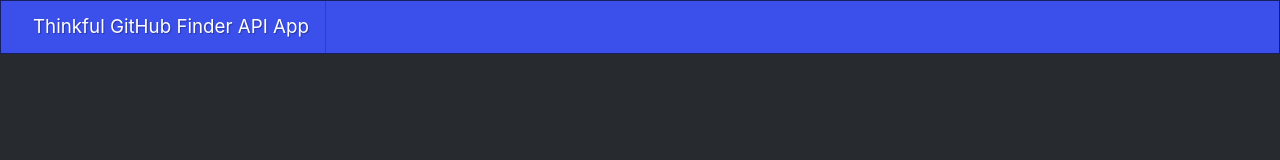
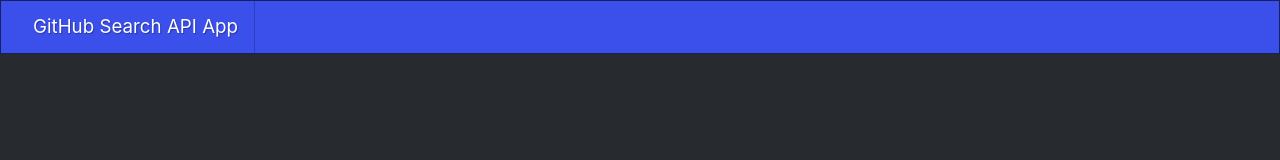
Before and after one commit to fried-hard/Github-search, a plain HTML site: page index.html in a window 1280 px wide. Shown: the top 160 px of the page. Drawn offline with nearby package versions, Linux system fonts and the light colour scheme.

Commit message:
Update index.html

```diff
--- a/index.html
+++ b/index.html
@@ -23,7 +23,7 @@
 
   <body>
     <nav id="app-title" class="navbar">
-      <a class="navbar-brand" href="#">Thinkful GitHub Finder API App</a>
+      <a class="navbar-brand" href="#">GitHub Search API App</a>
     </nav>
 
     <main role="main" class="container">
```
